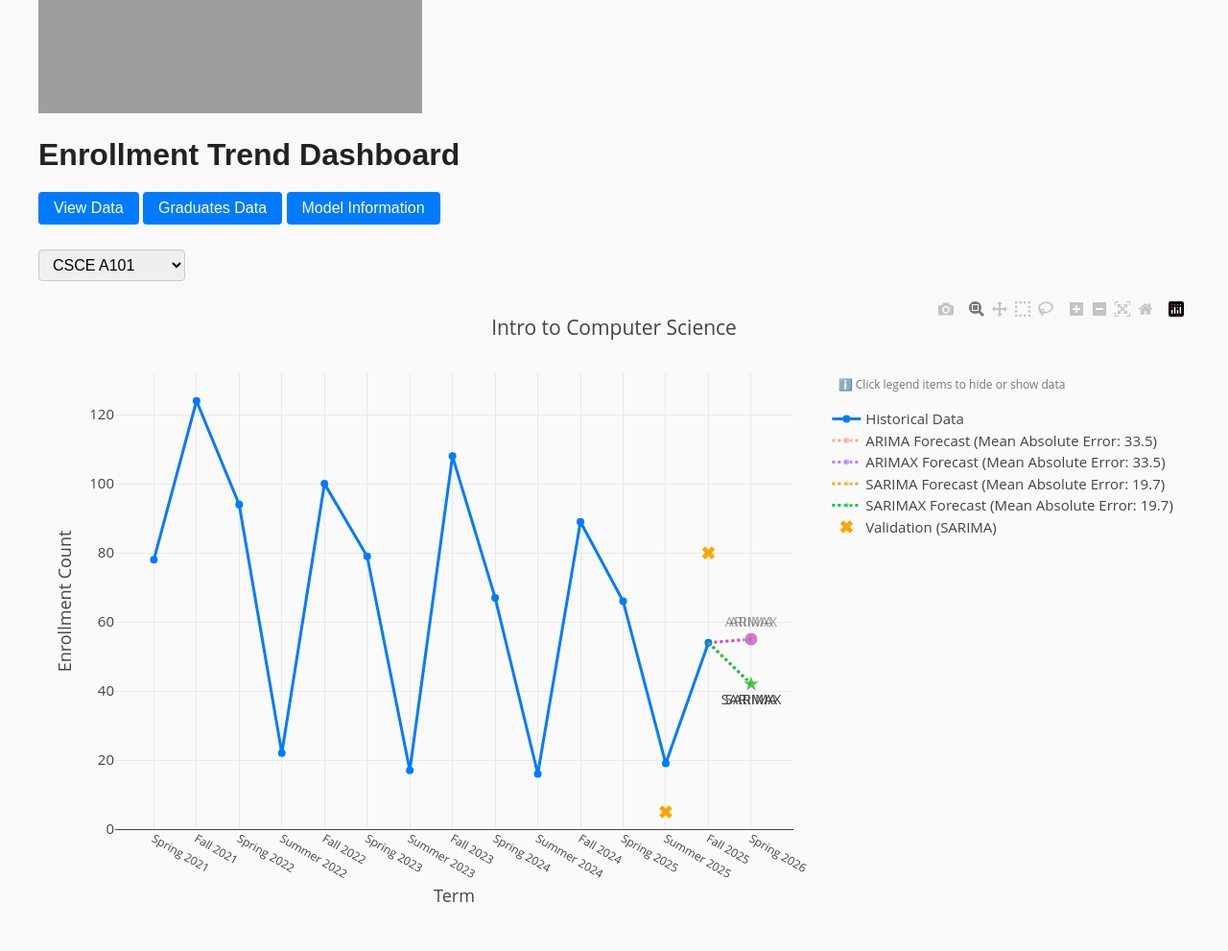
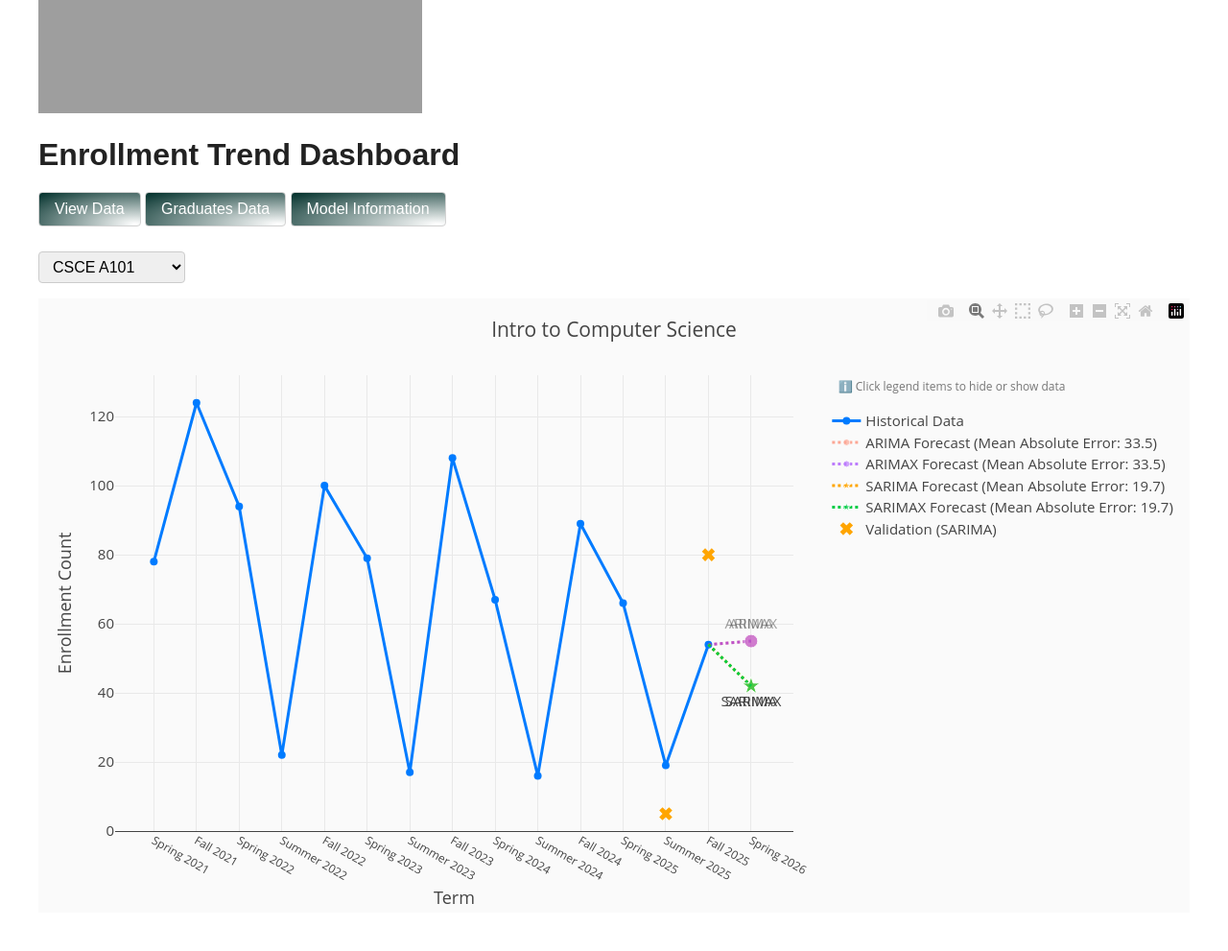
Before and after one commit to jaredkeeler2/470_Capstone, a Django app: page / in a window 1280 px wide. Shown: the part 222-1213 px from the top of the page at 96% size. Before the commit the page ends 1162 px from the top, so only its background shows below. Run offline with Django 5.2, Linux system fonts and the light colour scheme; data comes from the database, SQL or seed files in the repository; some libraries are stand-ins or nearby versions; grey boxes are pictures that could not be loaded.

Commit message:
Update CSS

```diff
--- a/main/static/style.css
+++ b/main/static/style.css
@@ -2,7 +2,7 @@
 body {
     font-family: Arial, sans-serif;
     margin: 40px;
-    background-color: #f9f9f9;
+    background: white;
 }
 
 /* Headings */
@@ -15,16 +15,16 @@ h1 {
 button {
     padding: 8px 16px;
     cursor: pointer;
-    border: none;
+    border: 1px solid lightgrey;
     border-radius: 4px;
-    background-color: #007BFF;
+    background: radial-gradient(ellipse at 95% 95%, white, #002F2A);
     color: white;
     font-size: 16px;
     transition: background-color 0.2s ease;
 }
 
 button:hover {
-    background-color: #0056b3;
+    background: radial-gradient(ellipse at 95% 95%, #FFC425, #002F2A);
 }
 
 /* Dropdown */
```
